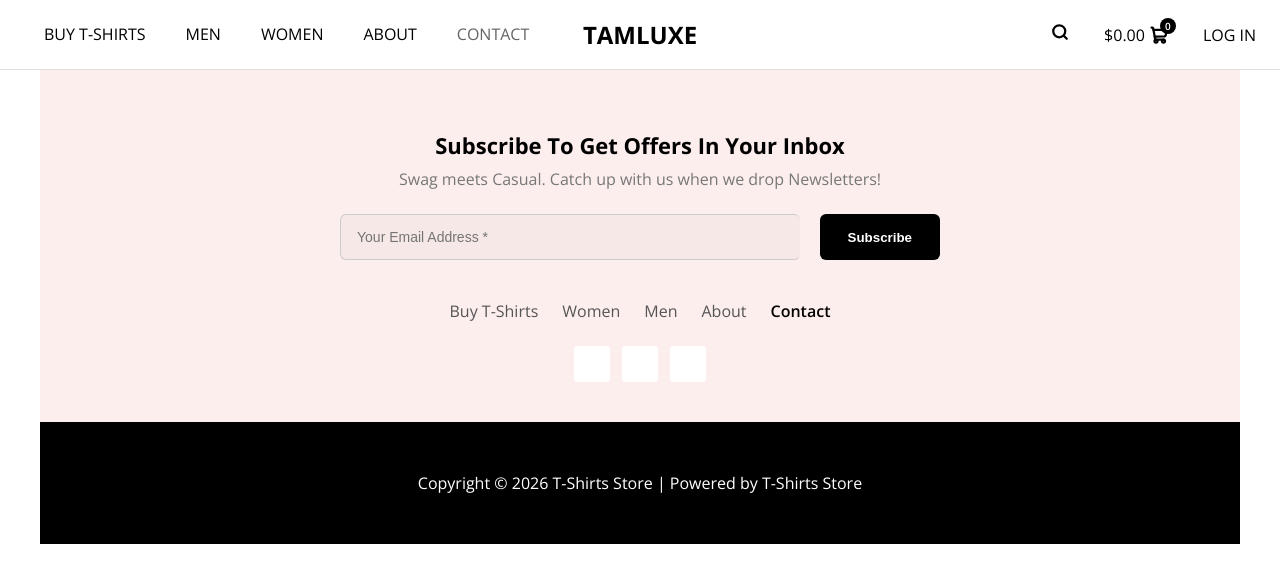
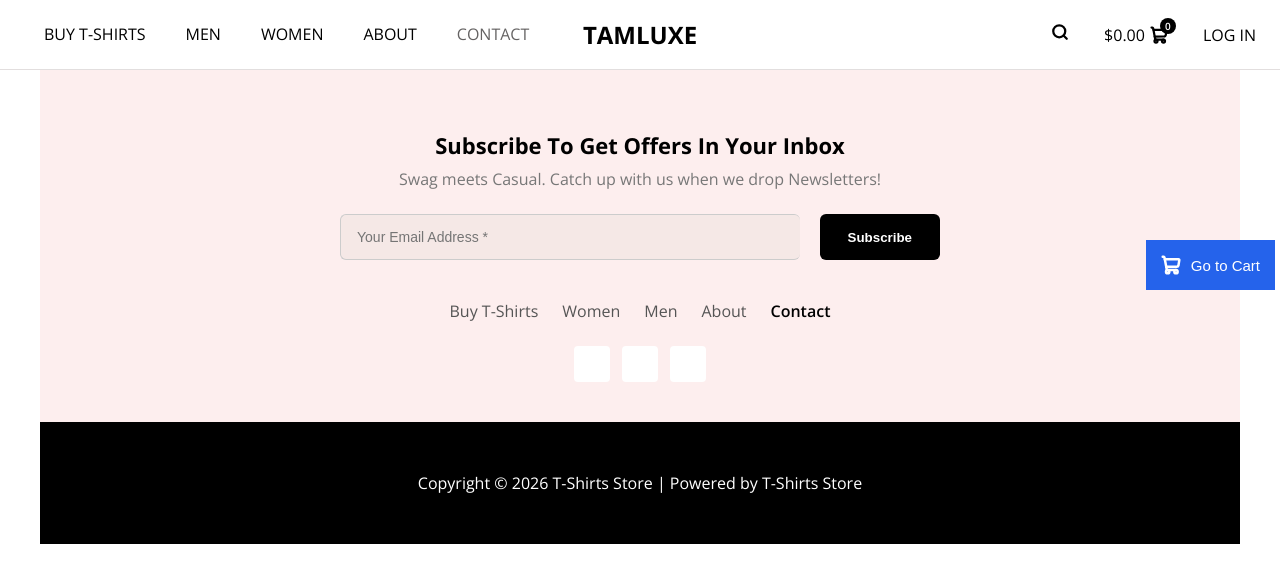
Before and after one commit to preyemurph7/e-commerce-store, a React (Vite) app: page /contact in a window 1280 px wide. Shown: the top 582 px of the page. Built offline with nearby package versions, Linux system fonts and the light colour scheme; some icons are missing.

Commit message:
Add CartContext, refine ProductCard, and build floating Go to Cart button

```diff
--- a/src/App.jsx
+++ b/src/App.jsx
@@ -5,11 +5,13 @@ import Layout from './components/Layout/Layout';
 import Home from './pages/Home/Home';
 import About from './pages/About/About';
 import Contact from './pages/Contact/Contact';
+import { CartProvider } from "./Context/CartContext";
 import './App.css'
 
 function App() {
 
   return (
+    <CartProvider>
       <BrowserRouter>
         <Routes>
           <Route element={<Layout/>}>
@@ -19,6 +21,7 @@ function App() {
              </Route>
         </Routes>
     </BrowserRouter>
+    </CartProvider>
   );
 }
 
--- /dev/null
+++ b/src/Context/CartContext.jsx
@@ -0,0 +1,33 @@
+import { createContext, useState, useContext } from "react";
+
+const CartContext = createContext();
+
+export const CartProvider = ({ children }) => {
+    const [cartItems, setCartItems] = useState([]);
+
+    const addToCart = (product) => {
+        setCartItems((prevItems) => {
+            const existingItem = prevItems.find((item) => item.id === product.id);
+
+            if(existingItem) {
+                return prevItems.map((item) =>
+                    item.id === product.id
+                    ? { ...item, quantity: item.quantity + 1 }
+                    : item
+                )
+            } else {
+                return [...prevItems, {...product, quantity: 1}];
+            }
+        })
+    }
+
+    const cartCount = cartItems.reduce((total, item) => total + item.quantity, 0);
+
+    return (
+        <CartContext.Provider value={{ cartItems, addToCart, cartCount }}>
+            {children}
+        </CartContext.Provider>
+    )
+}
+
+export const useCart = () => useContext(CartContext);
--- /dev/null
+++ b/src/components/GoToCartButton/GoToCartButton.css
@@ -0,0 +1,39 @@
+.go-to-cart-btn {
+    position: fixed;
+    display: flex;
+    align-items: center;
+    background-color: #2563eb;
+    gap: 10px;
+    right: 5px;
+    top: 240px;
+    font-size: 15px;
+    padding: 15px 15px;
+    border: none;
+    color: white;
+    cursor: pointer;
+    z-index: 999;
+    transition: background-color 0.2 ease;
+}
+
+.go-to-cart-btn:hover {
+    background-color: #1d4ed8;
+}
+
+.go-to-cart-btn:hover .cart-icon {
+    animation: disappearReappear 0.3s ease-in-out;
+}
+
+@keyframes disappearReappear {
+    0% {
+        transform: translateY(0);
+        opacity: 1;
+    }
+    50% {
+        transform: translateY(-35px);
+        opacity: 0;
+    }
+    100% {
+        transform: translateY(0);
+        opacity: 1;
+    }
+}
--- /dev/null
+++ b/src/components/GoToCartButton/GoToCartButton.jsx
@@ -0,0 +1,13 @@
+import { ShoppingCart } from "lucide-react"
+import "./GoToCartButton.css"
+
+const GoToCartButton = () => {
+    return (
+        <button className="go-to-cart-btn">
+            <ShoppingCart  size={20} strokeWidth={3.0} className="cart-icon" />
+            <span>Go to Cart</span>
+        </button>
+    )
+}
+
+export default GoToCartButton
--- a/src/components/Layout/Layout.jsx
+++ b/src/components/Layout/Layout.jsx
@@ -1,12 +1,13 @@
 import { Outlet } from "react-router-dom";
 import Navbar from "../Navbar/Navbar";
+import GoToCartButton from "../GoToCartButton/GoToCartButton";
 import Footer from "../Footer/Footer";
-import { LayoutList } from "lucide-react";
 
 const Layout = () => {
     return(
         <>
         <Navbar />
+        <GoToCartButton />
         <Outlet />
         <Footer/>
         </>
--- a/src/components/ProductCard/ProductCard.jsx
+++ b/src/components/ProductCard/ProductCard.jsx
@@ -2,7 +2,9 @@ import { useState } from "react"
 import "./ProductCard.css"
 
 
-const ProductCard = ({ image, category, title, price, colorAvailable, size }) => {
+const ProductCard = ({ id, image, category, title, price, colorAvailable, size }) => {
+
+
     return (
         <div className="product-card">
             <img src={image} alt={title} className="product-image" />
@@ -24,8 +26,6 @@ const ProductCard = ({ image, category, title, price, colorAvailable, size }) =>
 
             </div>
             </div>
-
-
         </div>
 
 
--- a/src/pages/Home/Home.jsx
+++ b/src/pages/Home/Home.jsx
@@ -37,6 +37,7 @@ const Home = () => {
           {sortedProducts.map((product) => (
             <ProductCard
               key={product.id}
+              id={product.id}
               image={product.image}
               category={product.category}
               title={product.title}
```
